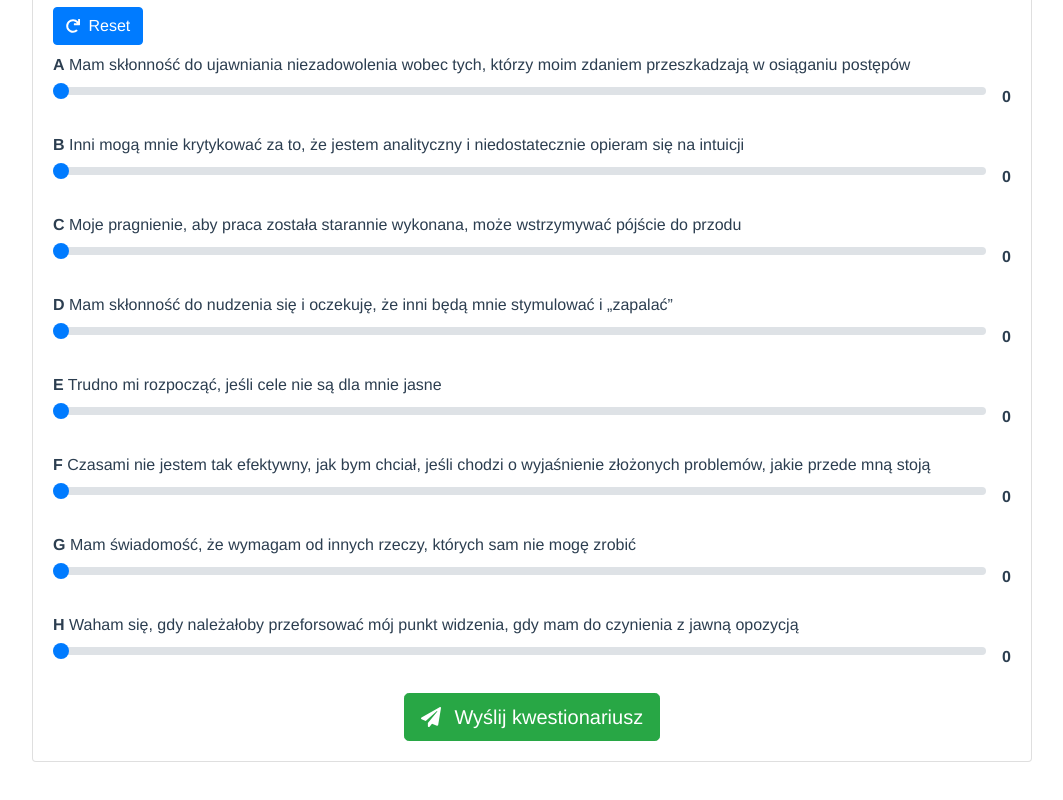
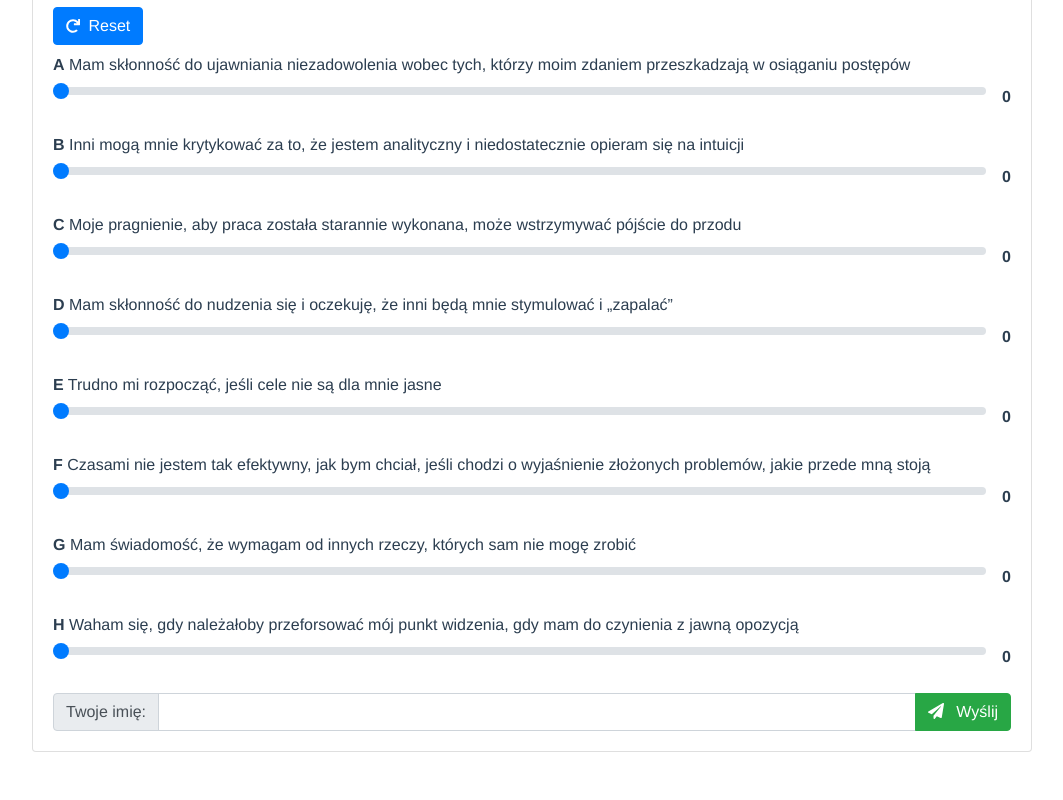
Before and after one commit to christopher-dabrowski/kwestionariusz-rol-zespolowych, a Vue app: page / in a window 1280 px wide. Shown: the part 5330-6130 px from the top of the page, without its empty margins (108-1171 px from the left). Built offline with nearby package versions, Linux system fonts and the light colour scheme.

Commit message:
Prepare name input

```diff
--- a/src/App.vue
+++ b/src/App.vue
@@ -18,11 +18,16 @@
         <hr v-if="sections.length - 1 != index" />
       </div>
 
-      <footer>
-        <b-button variant="success" size="lg" @click="saveResults">
-          <font-awesome-icon class="mr-2" icon="paper-plane" />
-          Wyślij kwestionariusz
-        </b-button>
+      <footer class="d-flex flex-column align-items-center">
+        <b-input-group prepend="Twoje imię:">
+          <b-form-input></b-form-input>
+          <b-input-group-append>
+            <b-button variant="success" @click="saveResults">
+              <font-awesome-icon class="mr-2" icon="paper-plane" />
+              Wyślij
+            </b-button>
+          </b-input-group-append>
+        </b-input-group>
       </footer>
     </b-card>
   </div>
```
